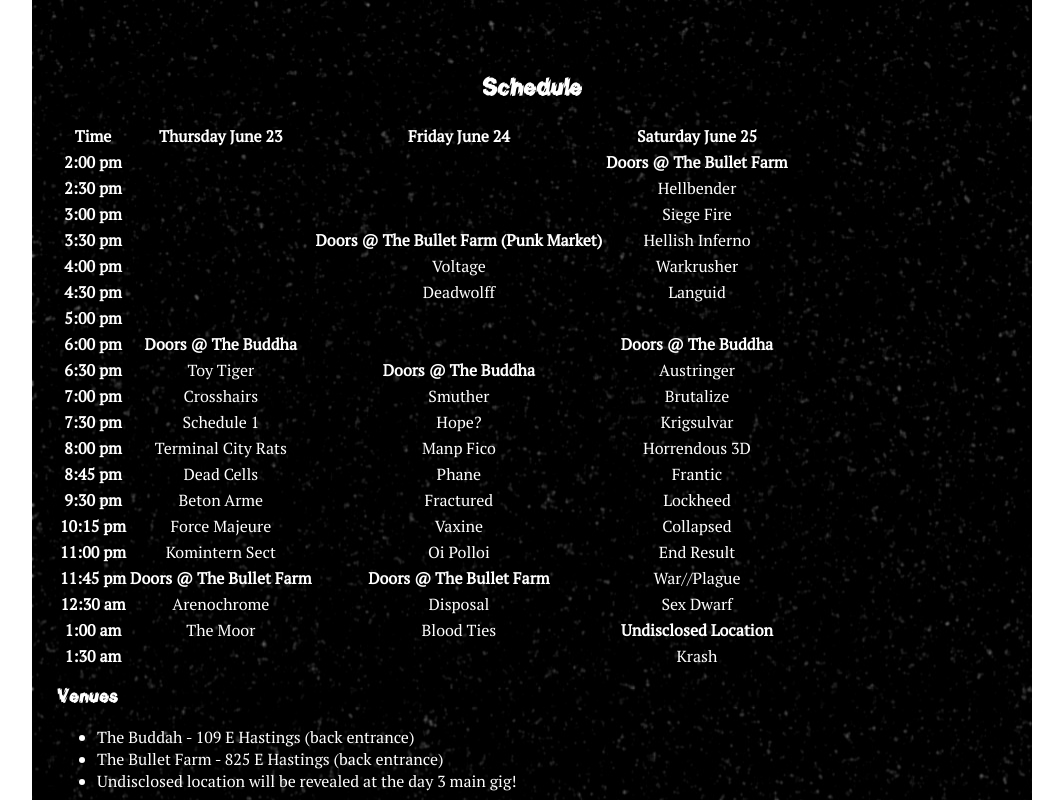
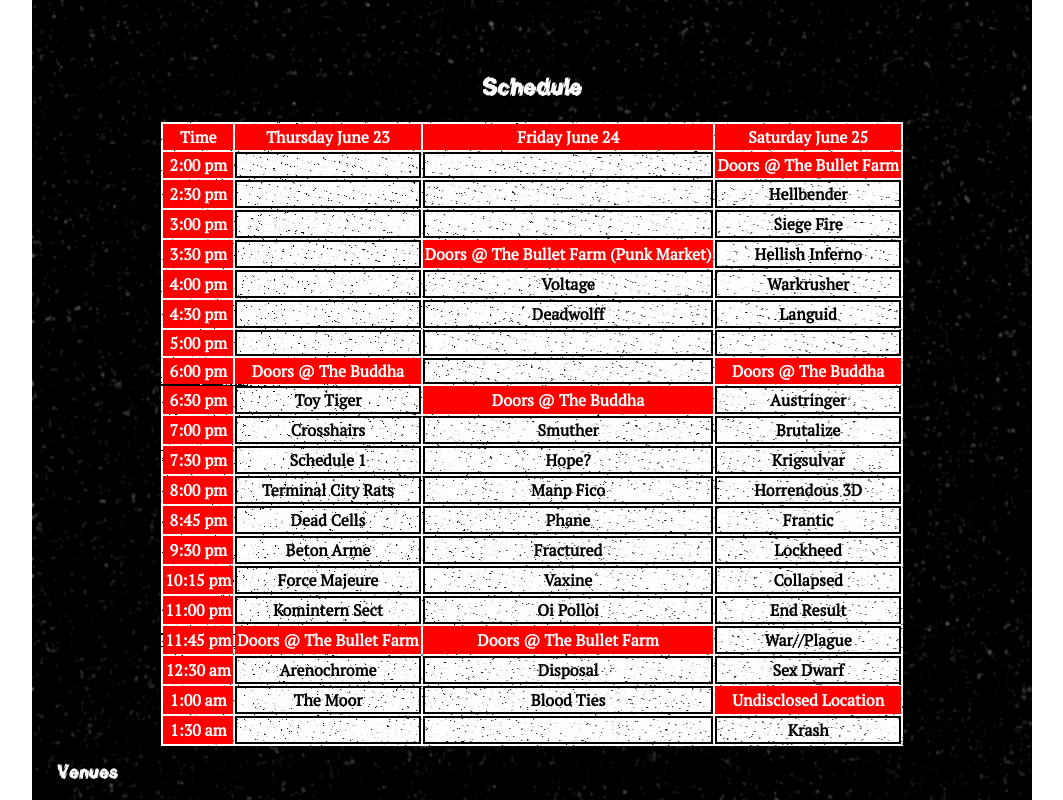
Before and after one commit to cordellbonnieux/Have-A-Good-Laugh, a React (Create React App) app: page / in a window 1280 px wide. Shown: the part 5560-6360 px from the top of the page, without its empty margins (108-1171 px from the left). Built offline with nearby package versions, Linux system fonts and the light colour scheme.

Commit message:
Styled the table.

```diff
--- a/src/App.css
+++ b/src/App.css
@@ -195,6 +195,25 @@ header .section {
   color:red;
   text-decoration:none!important;
   cursor:pointer;
+}
+
+#schedule table {
+  background-color:#fff;
+  background-image: url('./images/assets/texture_light3.jpg');
+  background-repeat: repeat;
+  color:#000;
+  margin: auto;
+}
+
+#schedule table tr th {
+  background-color: red;
+  color: #fff;
+  padding: 2px;
+}
+
+#schedule table tr td {
+  font-weight: bold;
+  border: 2px solid #000;
 }
 
 @media screen and (min-width: 1600px) {
--- a/src/Contact.jsx
+++ b/src/Contact.jsx
@@ -3,8 +3,23 @@ import Section from './Section';
 
 export default function Contact() {
   const content = (
-    <form action="https://formsubmit.co/thoughtdecayrecords@gmail.com" method="POST">
-      <input type="text" name="name" value="your name"></input>
+    <form action="https://formsubmit.co/68f6a08c49448df769a04e2527f0af1e" method="POST">
+      <div>
+        <label for="name">Name</label>
+        <input type="text" name="name" id="name"></input>
+      </div>
+      <div>
+        <label for="email">Email</label>
+        <input type="email" name="email" id="email"></input>
+      </div>
+      <div className="left">
+        <label for="message">What's on your mind?</label>
+        <textarea id="message" name="message">
+        </textarea>
+      </div>
+      <div>
+        <input type="submit" value="Send"></input>
+      </div>
     </form>
   )
   return (
--- a/src/Menu.jsx
+++ b/src/Menu.jsx
@@ -17,7 +17,7 @@ export default function Menu() {
       <div id="menu_bar">
         <div id="menu_title_wrapper" className="left fullWidth">
           <div className="menu_title font_glass">
-            <a href="header">
+            <a href="https://haveagoodlaugh.org">
               HAVE A GOOD LAUGH
             </a>
           </div>
```
